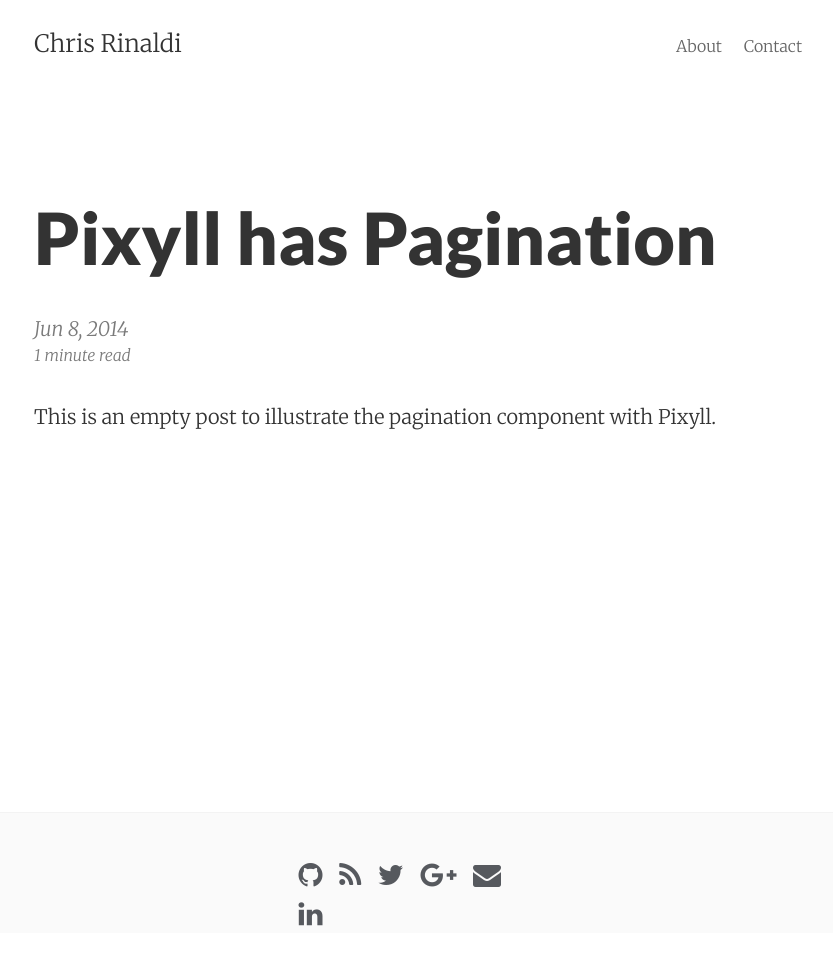
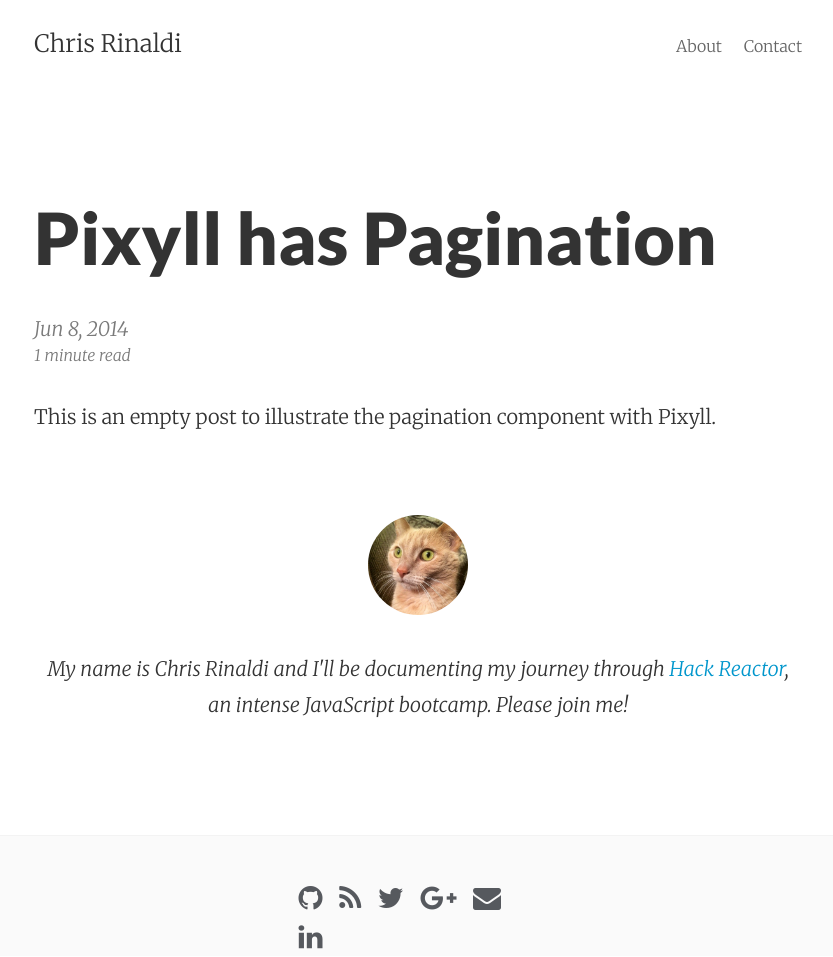
Before and after one commit to jrmatos/cgrinaldi.github.io, a Jekyll site: the page built from _posts/2014-06-08-pixyll-has-pagination.md, in a window 1280 px wide. Shown: the whole page, without its empty margins (222-1055 px from the left). Built offline with Jekyll 4.4.1, drawn with Linux system fonts in a browser that asks for light colours; nearby versions of some CDN libraries; before the commit the page ends 933 px from its top, so only the background shows below that.

Commit message:
Add poster footers with picture

```diff
--- a/_config.yml
+++ b/_config.yml
@@ -12,7 +12,7 @@ google_analytics: "UA-56717704-1"
 # Optional features
 animated:           false
 show_related_posts: false
-show_post_footers:  false
+show_post_footers:  true
 
 # Social icons
 show_social_icons: true
--- a/_includes/post_footer.html
+++ b/_includes/post_footer.html
@@ -1,10 +1,6 @@
 <div class="py2 post-footer">
-  <img src="/images/me.jpeg" alt="John Otander" class="avatar" />
+  <img src="/images/me.jpeg" alt="Miagola Rinaldi" class="avatar" />
   <p>
-    Pixyll is an open-source Jekyll theme that's built by <a href="http://johnotander.com">John Otander</a>.
-    When he's not writing code and building things, he likes to ski. A. Lot.
-  </p>
-  <p>
-    Follow him on <a href="https://twitter.com/4lpine">Twitter</a>.
+    My name is Chris Rinaldi and I'll be documenting my journey through <a href="http://www.hackreactor.com">Hack Reactor</a>, an intense JavaScript bootcamp. Please join me!
   </p>
 </div>
```
Also changed, not shown: images/me.jpeg.
